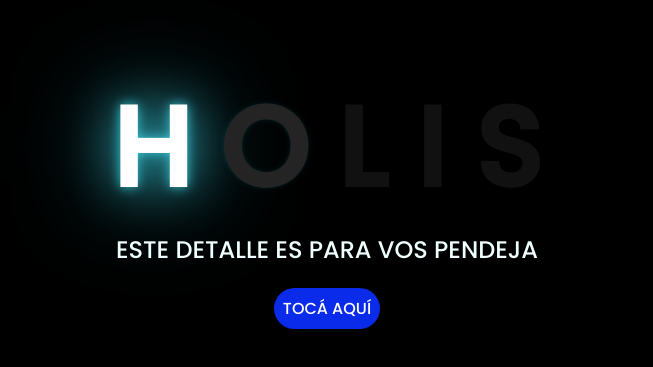
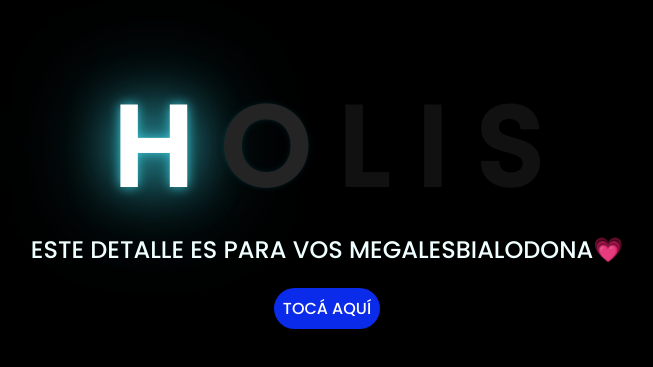
Before and after one commit to Marcos200216/flowers_for_meg, a plain HTML site: page index.html in a window 1280 px wide. Shown: the part 139-506 px from the top of the page, without its empty margins (321-974 px from the left). Drawn offline with Linux system fonts and the light colour scheme.

Commit message:
first commit

```diff
--- a/index.html
+++ b/index.html
@@ -20,7 +20,7 @@
 
     </div>
     <div class="description">
-        <span>ESTE DETALLE ES PARA VOS PENDEJA</span>
+        <span>ESTE DETALLE ES PARA VOS MEGALESBIALODONA💗</span>
     </div>
     <div class="button">
         <button class="botones">
```
